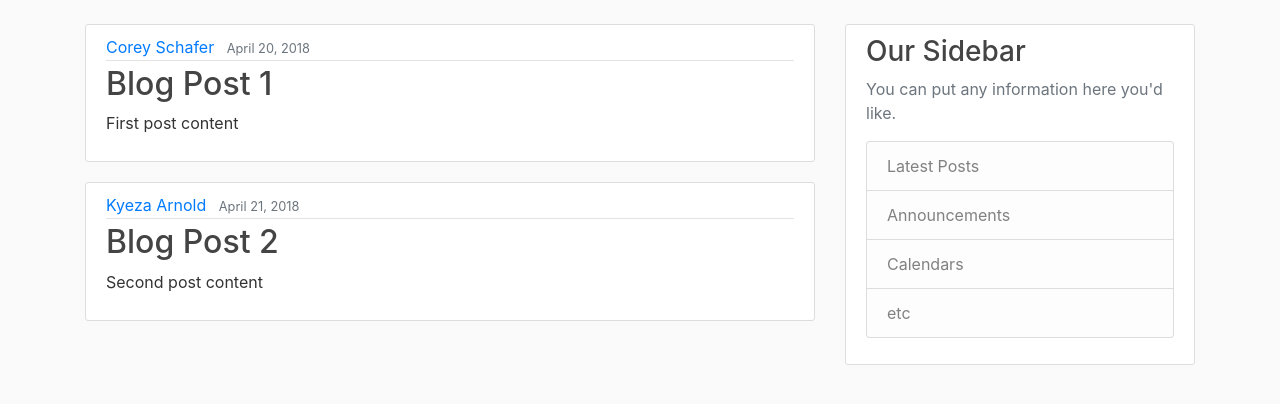
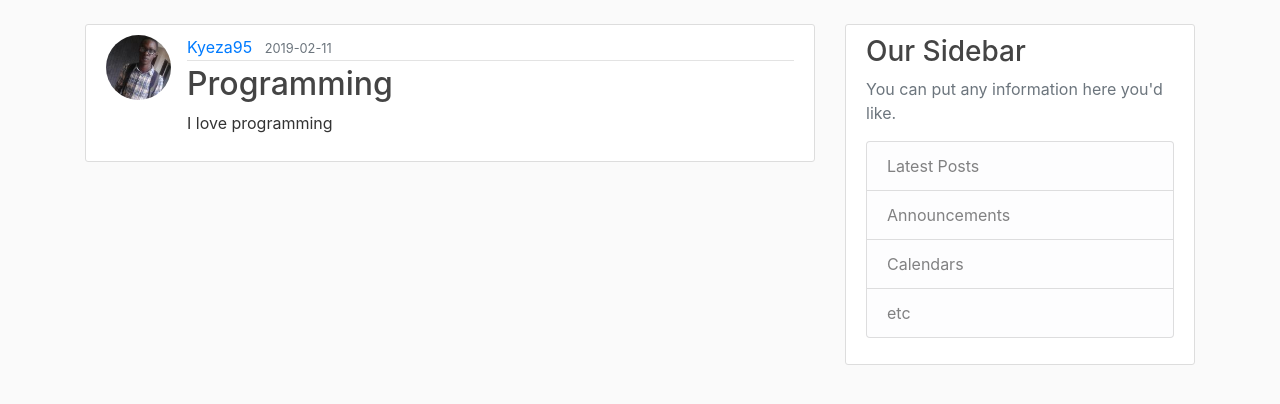
Before and after one commit to Kyeza/BlogApp, a Flask app: page / in a window 1280 px wide. Shown: the part 56-460 px from the top of the page. Run offline with Flask 2, Linux system fonts and the light colour scheme; data comes from the database, SQL or seed files in the repository; both versions use the stored data as it was after the commit; some libraries are stand-ins or nearby versions.

Commit message:
Implemented retrieving posts from db, updating and deleting user posts

```diff
--- a/flaskblog/routes.py
+++ b/flaskblog/routes.py
@@ -2,7 +2,7 @@
 
 import secrets
 import os
-from flask import render_template, url_for, flash, redirect, request
+from flask import render_template, url_for, flash, redirect, request, abort
 from flaskblog import app, db, bcrypt
 from flaskblog.forms import RegistrationForm, LoginForm, UpdateAccountForm, PostForm
 from flaskblog.models import User, Post
@@ -10,26 +10,11 @@ from flask_login import login_user, current_user, logout_user, login_required
 from PIL import Image
 
 
-# dummy data
-posts = [
-	{
-		'author': 'Corey Schafer',
-		'title': 'Blog Post 1',
-		'content': 'First post content',
-		'date_posted': 'April 20, 2018'
-	},
-	{
-		'author': 'Kyeza Arnold',
-		'title': 'Blog Post 2',
-		'content': 'Second post content',
-		'date_posted': 'April 21, 2018'
-	}
-]
-
 @app.route("/")
 @app.route("/home")
 def home():
 	"""Home view"""
+	posts = Post.query.all()
 	return render_template('home.html', posts=posts)
 
 @app.route("/about")
@@ -116,6 +101,46 @@ def account():
 def new_post():
 	form = PostForm()
 	if form.validate_on_submit():
+		post = Post(title=form.title.data, content=form.content.data, author=current_user)
+		db.session.add(post)
+		db.session.commit()
 		flash('Your post has been created!', 'success')
 		return redirect(url_for('home'))
-	return render_template('create_post.html', title='New Post', form=form)
+	return render_template('create_post.html', title='New Post', form=form, legend='New Post')
+
+
+@app.route("/post/<int:post_id>")
+def post(post_id):
+	post = Post.query.get_or_404(post_id)
+	return render_template('post.html', title=post.title, post=post)
+
+
+@app.route("/post/<int:post_id>/update", methods=['GET', 'POST'])
+@login_required
+def update_post(post_id):
+	post = Post.query.get_or_404(post_id)
+	if post.author != current_user:
+		abort(403)
+	form = PostForm()
+	if form.validate_on_submit():
+		post.title = form.title.data
+		post.content = form.content.data
+		db.session.commit()
+		flash('Your post has been updated', 'success')
+		return redirect(url_for('post', post_id=post.id))
+	elif request.method == 'GET':
+		form.title.data = post.title
+		form.content.data = post.content
+	return render_template('create_post.html', title='Update Post', form=form, legend='Update Post')
+
+
+@app.route("/post/<int:post_id>/delete", methods=['POST'])
+@login_required
+def delete_post(post_id):
+	post = Post.query.get_or_404(post_id)
+	if post.author != current_user:
+		abort(403)
+	db.session.delete(post)
+	db.session.commit()
+	flash('Your post has been deleted', 'success')
+	return redirect(url_for('home'))
--- a/templates/create_post.html
+++ b/templates/create_post.html
@@ -3,7 +3,7 @@
 	<div class="content-section">
 		<form method="POST" action="">
 			{{ form.hidden_tag() }}
-			<legend class="border-botton mb-4">New Post</legend>
+			<legend class="border-botton mb-4">{{ legend }}</legend>
 			<fieldset class="form-group">
 				<div class="form-group">
 					{{ form.title.label(class='form-control-label') }}
--- a/templates/home.html
+++ b/templates/home.html
@@ -2,12 +2,13 @@
 {% block content %}
   	{% for post in posts %}
     		<article class="media content-section">
+            <img class="rounded-circle article-img" src="{{ url_for('static', filename='profile_pics/' + post.author.image_file) }}">
             <div class="media-body">
                 <div class="article-metadata">
-              <a class="mr-2" href="#">{{ post.author }}</a>
-              <small class="text-muted">{{ post.date_posted }}</small>
+                    <a class="mr-2" href="#">{{ post.author.username }}</a>
+                    <small class="text-muted">{{ post.date_posted.strftime('%Y-%m-%d') }}</small>
                 </div>
-            <h2><a class="article-title" href="#">{{ post.title }}</a></h2>
+                <h2><a class="article-title" href="{{ url_for('post', post_id=post.id) }}">{{ post.title }}</a></h2>
                 <p class="article-content">{{ post.content }}</p>
             </div>
         </article>
```
Also changed, not shown: templates/post.html (added, +40 -0 lines), site.db, static/profile_pics/1f403966abfdd286.jpg (added). Lines whose indentation alone changed are shown as unchanged.
